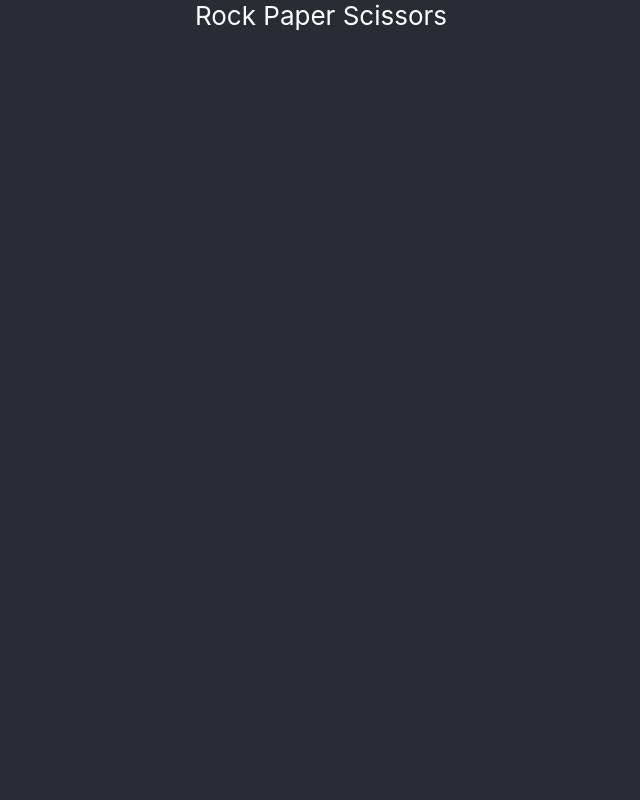
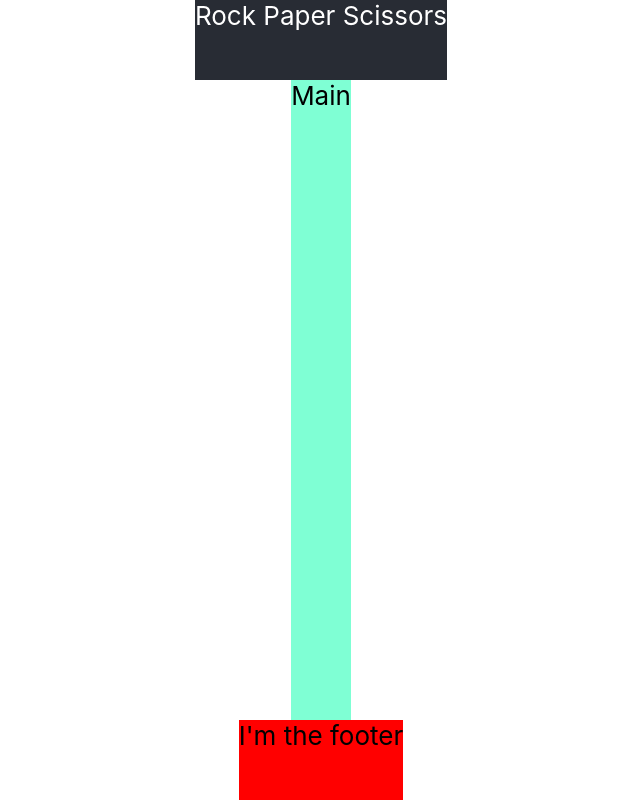
Before and after one commit to CodeGit/rockpaperscissors, a React (Create React App) app: page / in a window 1280 px wide. Shown: the whole page, without its empty margins (319-959 px from the left). Built offline with nearby package versions, Linux system fonts and the light colour scheme.

Commit message:
check-in before trip

```diff
--- a/src/App.tsx
+++ b/src/App.tsx
@@ -1,7 +1,8 @@
 import React from 'react';
-import logo from './logo.svg';
-import './App.css';
+import logo from './assets/logo.svg';
+import './styles/App.css';
 import { settings } from './config/defaults'
+import Footer from './Footer';
 
 function App() {
   return (
@@ -9,6 +10,10 @@ function App() {
       <header className="App-header">
         <div>{settings.appName}</div>
       </header>
+      <div className='App-main'>
+        Main
+      </div>
+      <Footer msg="I'm the footer"></Footer>
     </div>
   );
 }
--- /dev/null
+++ b/src/Footer.tsx
@@ -0,0 +1,13 @@
+import { useEffect } from "react";
+import  { useState } from 'react';
+import React from "react";
+import './styles/App.css';
+import { settings } from './config/defaults'
+
+function Footer({msg}: {msg: string}) {
+    return(
+        <div className='App-footer' >{msg}</div>
+    );
+}
+
+export default Footer;
--- a/src/index.tsx
+++ b/src/index.tsx
@@ -1,6 +1,6 @@
 import React from 'react';
 import ReactDOM from 'react-dom/client';
-import './index.css';
+import './styles/index.css';
 import App from './App';
 import reportWebVitals from './reportWebVitals';
 
--- a/src/App.css
+++ b/src/styles/App.css
@@ -1,6 +1,10 @@
 .App {
   text-align: center;
-  background-color: blue;
+  display: flex;
+  flex-direction: column;
+  align-items: center;
+  justify-content: flex-start;
+  font-size: calc(10px + 2vmin);
 }
 
 .App-logo {
@@ -16,13 +20,18 @@
 
 .App-header {
   background-color: #282c34;
-  min-height: 100vh;
-  display: flex;
-  flex-direction: column;
-  align-items: center;
-  justify-content: flex-start;
-  font-size: calc(10px + 2vmin);
+  min-height: 10vh;
   color: white;
+}
+
+.App-main {
+  background-color: aquamarine;
+  min-height: 80vh;
+}
+
+.App-footer {
+  min-height: 10vh;
+  background-color: red;
 }
 
 .App-link {
```
Also changed, not shown: src/assets/logo.svg (renamed from src/logo.svg), src/styles/index.css (renamed from src/index.css), 1 other file (tests, documents, lock files or other folders).
